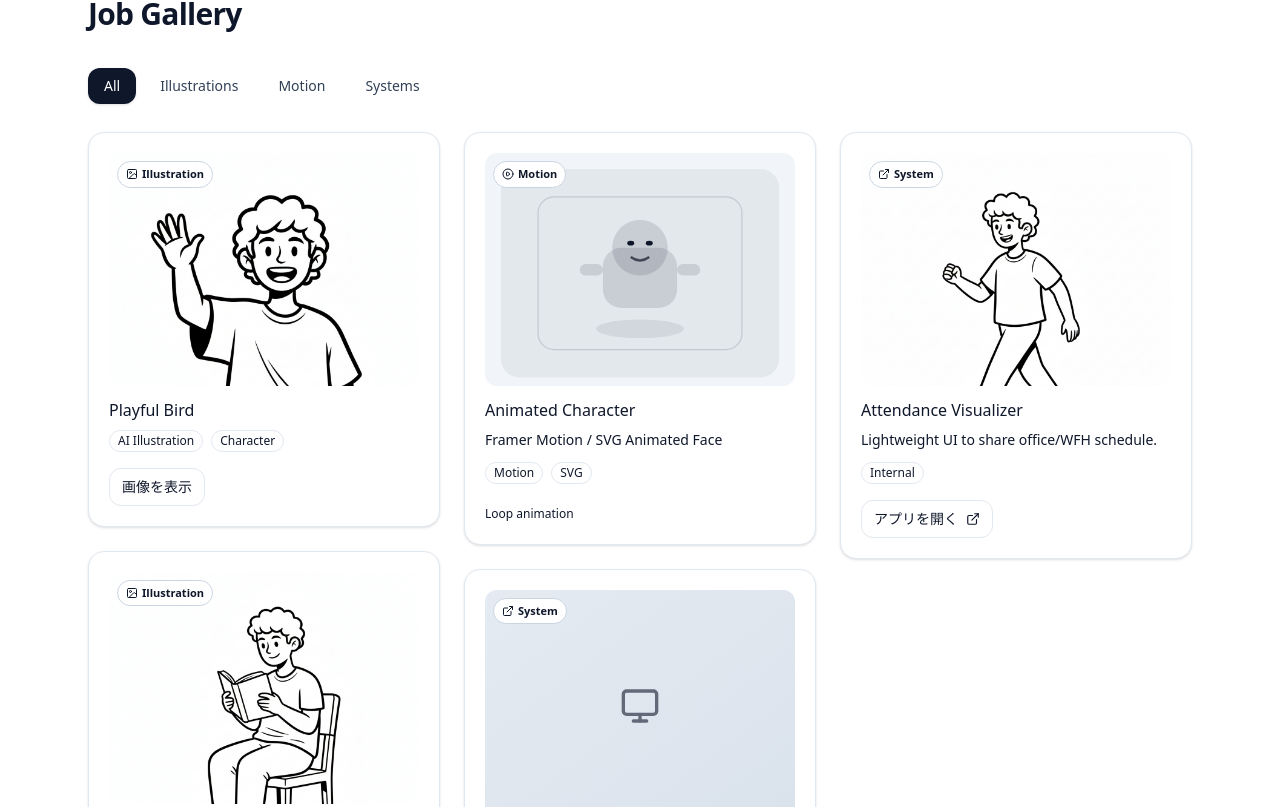
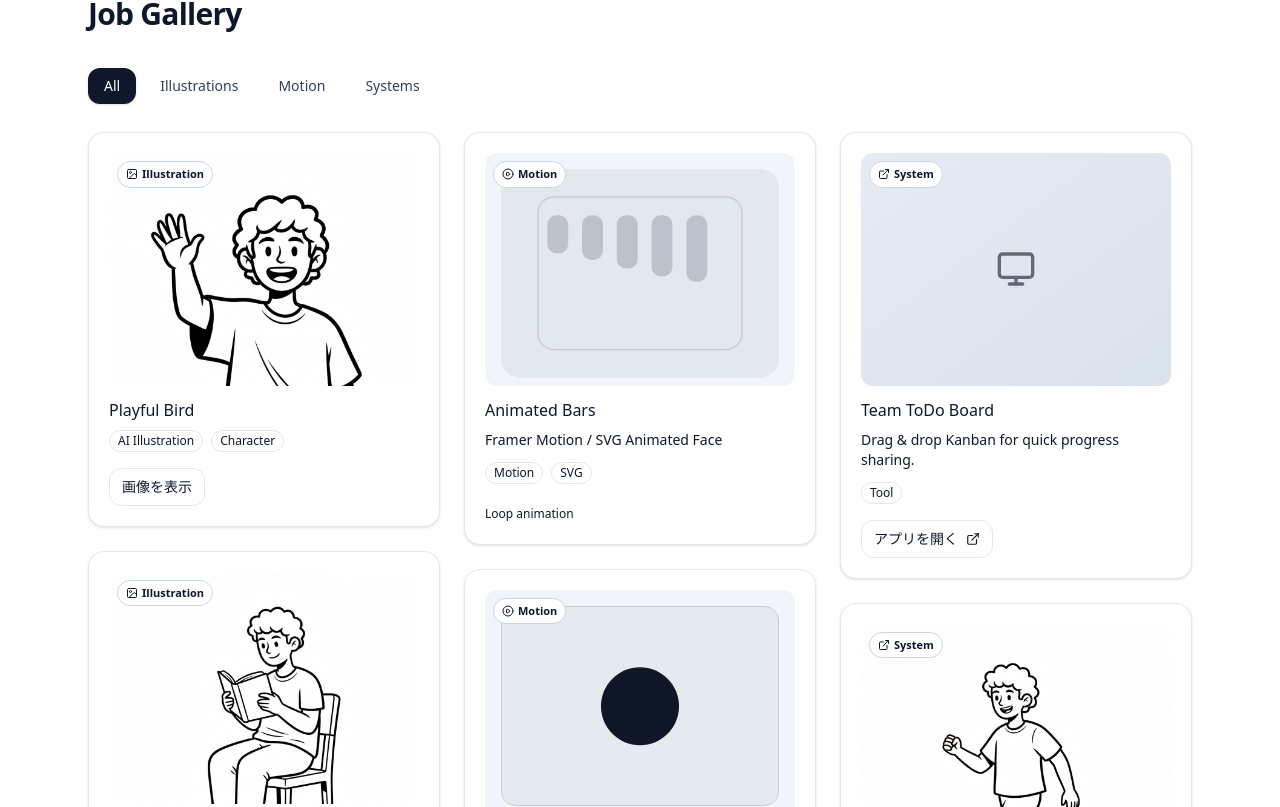
Before and after one commit to an-study/portfolio, a React (Vite) app: page /gallery in a window 1280 px wide. Shown: the part 553-1360 px from the top of the page. Built offline with nearby package versions, Linux system fonts and the light colour scheme.

Commit message:
feat(gallery): extract gallery data, add motion registry, local Lottie support, and sample animation

```diff
--- a/package.json
+++ b/package.json
@@ -13,6 +13,7 @@
   },
   "dependencies": {
     "framer-motion": "^12.23.12",
+    "lottie-web": "^5.12.2",
     "lucide-react": "^0.542.0",
     "react": "^19.1.1",
     "react-dom": "^19.1.1",
--- /dev/null
+++ b/public/lottie/logo.json
@@ -0,0 +1,85 @@
+{
+  "v": "5.7.6",
+  "fr": 60,
+  "ip": 0,
+  "op": 120,
+  "w": 200,
+  "h": 200,
+  "nm": "circle scale",
+  "ddd": 0,
+  "assets": [],
+  "layers": [
+    {
+      "ddd": 0,
+      "ind": 1,
+      "ty": 4,
+      "nm": "shape layer 1",
+      "sr": 1,
+      "ks": {
+        "o": { "a": 0, "k": 100 },
+        "r": { "a": 0, "k": 0 },
+        "p": { "a": 0, "k": [100, 100, 0] },
+        "a": { "a": 0, "k": [0, 0, 0] },
+        "s": {
+          "a": 1,
+          "k": [
+            {
+              "i": { "x": [0.667, 0.667, 0.667], "y": [1, 1, 1] },
+              "o": { "x": [0.333, 0.333, 0.333], "y": [0, 0, 0] },
+              "t": 0,
+              "s": [0, 0, 100]
+            },
+            { "t": 120, "s": [100, 100, 100] }
+          ]
+        }
+      },
+      "ao": 0,
+      "shapes": [
+        {
+          "ty": "gr",
+          "it": [
+            {
+              "d": 1,
+              "ty": "el",
+              "s": { "a": 0, "k": [80, 80] },
+              "p": { "a": 0, "k": [0, 0] },
+              "nm": "ellipse path 1",
+              "mn": "ADBE Vector Shape - Ellipse",
+              "hd": false
+            },
+            {
+              "ty": "fl",
+              "c": { "a": 0, "k": [0.06, 0.09, 0.16, 1] },
+              "o": { "a": 0, "k": 100 },
+              "nm": "fill 1",
+              "mn": "ADBE Vector Graphic - Fill",
+              "hd": false
+            },
+            {
+              "ty": "tr",
+              "p": { "a": 0, "k": [0, 0] },
+              "a": { "a": 0, "k": [0, 0] },
+              "s": { "a": 0, "k": [100, 100] },
+              "r": { "a": 0, "k": 0 },
+              "o": { "a": 0, "k": 100 },
+              "sk": { "a": 0, "k": 0 },
+              "sa": { "a": 0, "k": 0 },
+              "nm": "transform"
+            }
+          ],
+          "nm": "ellipse 1",
+          "np": 2,
+          "cix": 2,
+          "bm": 0,
+          "ix": 1,
+          "mn": "ADBE Vector Group",
+          "hd": false
+        }
+      ],
+      "ip": 0,
+      "op": 120,
+      "st": 0,
+      "bm": 0
+    }
+  ]
+}
--- /dev/null
+++ b/src/components/motion/AnimatedBars.tsx
@@ -0,0 +1,37 @@
+import { motion, useReducedMotion } from "framer-motion";
+
+export default function AnimatedBars({ className }: { className?: string }) {
+  const reduce = useReducedMotion();
+
+  const bars = [0, 1, 2, 3, 4];
+  const anim = (i: number) =>
+    reduce
+      ? {}
+      : {
+          height: [28, 60, 28],
+          transition: { duration: 1.2, delay: i * 0.08, repeat: Infinity, ease: "easeInOut" },
+        };
+
+  return (
+    <svg className={className} viewBox="0 0 240 180" role="img" aria-label="Animated bars">
+      <rect x={0} y={0} width={240} height={180} rx={16} fill="currentColor" opacity={0.06} />
+      <g transform="translate(40,40)">
+        {bars.map((b, i) => (
+          <motion.rect
+            key={i}
+            x={i * 30}
+            y={0}
+            width={18}
+            height={28}
+            rx={8}
+            fill="currentColor"
+            opacity={0.18}
+            animate={anim(i)}
+            style={{ originY: 14 }}
+          />
+        ))}
+      </g>
+      <rect x={32} y={24} width={176} height={132} rx={14} fill="none" stroke="currentColor" strokeOpacity={0.15} />
+    </svg>
+  );
+}
--- /dev/null
+++ b/src/components/motion/AnimatedLogo.tsx
@@ -0,0 +1,51 @@
+import { useEffect, useRef } from "react";
+import { useReducedMotion } from "framer-motion";
+import { asset, loadLottie } from "./lottie";
+
+export default function AnimatedLogo({ className }: { className?: string }) {
+  const containerRef = useRef<HTMLDivElement | null>(null);
+  const reduce = useReducedMotion();
+
+  useEffect(() => {
+    let anim: { destroy: () => void } | null = null;
+    if (reduce) return; // respect prefers-reduced-motion
+
+    let mounted = true;
+    (async () => {
+      try {
+        const lottie = await loadLottie();
+        if (!mounted || !containerRef.current) return;
+        // Place your Lottie JSON at: public/lottie/logo.json
+        anim = lottie.loadAnimation({
+          container: containerRef.current,
+          renderer: "svg",
+          loop: true,
+          autoplay: true,
+          path: asset("lottie/logo.json"),
+        });
+      } catch {
+        // noop; component renders a static fallback box
+      }
+    })();
+
+    return () => {
+      mounted = false;
+      if (anim) anim.destroy();
+    };
+  }, [reduce]);
+
+  return (
+    <div
+      className={(className ? className + " " : "") + "relative w-full h-full overflow-hidden"}
+      role="img"
+      aria-label="Animated logo"
+    >
+      {/* background panel */}
+      <div className="absolute inset-0 rounded-[16px] bg-current opacity-5" />
+      {/* lottie canvas fills box */}
+      <div ref={containerRef} className="absolute inset-0" />
+      {/* border overlay */}
+      <div className="absolute inset-0 rounded-[14px] border border-current/15 pointer-events-none" />
+    </div>
+  );
+}
--- /dev/null
+++ b/src/components/motion/lottie.ts
@@ -0,0 +1,15 @@
+// Local-bundled lottie-web
+import lottie from "lottie-web";
+
+export type LottiePlayer = typeof lottie;
+
+export async function loadLottie(): Promise<LottiePlayer> {
+  // Keep async signature for compatibility with existing callers
+  return lottie;
+}
+
+export function asset(path: string) {
+  const base = import.meta.env.BASE_URL || "/";
+  const clean = path.startsWith("/") ? path.slice(1) : path;
+  return new URL(clean, window.location.origin + base).toString();
+}
--- /dev/null
+++ b/src/components/motion/registry.tsx
@@ -0,0 +1,33 @@
+import React, { lazy } from "react";
+
+export type MotionComponent = React.ComponentType<{ className?: string }>;
+
+// Auto-discover all Animated*.tsx under this folder
+const modules = import.meta.glob<{ default: MotionComponent }>("./Animated*.tsx");
+
+const toKey = (path: string) => {
+  // e.g. "./AnimatedBars.tsx" -> "bars"
+  const m = path.match(/Animated([A-Za-z0-9]+)\.tsx$/);
+  if (!m) return null;
+  const name = m[1];
+  return name
+    .replace(/([a-z0-9])([A-Z])/g, "$1-$2")
+    .toLowerCase()
+    .replace(/^-+/, "");
+};
+
+const registry: Record<string, React.LazyExoticComponent<MotionComponent>> = {};
+for (const [path, loader] of Object.entries(modules)) {
+  const key = toKey(path);
+  if (!key) continue;
+  registry[key] = lazy(async () => {
+    const mod = await loader();
+    return { default: mod.default };
+  });
+}
+
+export function resolveMotionComponent(name?: string) {
+  const key = (name ?? "character").toLowerCase();
+  const Comp = registry[key] ?? registry["character"] ?? lazy(() => import("./AnimatedCharacter"));
+  return Comp;
+}
--- /dev/null
+++ b/src/data/gallery.ts
@@ -0,0 +1,47 @@
+// Gallery data and types separated for easier updates
+
+export type IllustItem = {
+  kind: "illust";
+  title: string;
+  thumb: string;
+  tags: string[];
+  href: string;
+};
+
+export type SystemItem = {
+  kind: "system";
+  title: string;
+  desc: string;
+  href: string;
+  tags?: string[];
+  thumb?: string;
+};
+
+// 任意のキーを許容（ファイル名から自動解決されます）
+export type MotionAnimKey = string;
+
+export type MotionItem = {
+  kind: "motion";
+  title: string;
+  desc?: string;
+  tags?: string[];
+  /** どのアニメーションを表示するか。未指定なら "character" */
+  anim?: MotionAnimKey;
+};
+
+export type GalleryItem = IllustItem | SystemItem | MotionItem;
+
+// Initial sample data; update freely
+export const GALLERY_ITEMS: GalleryItem[] = [
+  { kind: "illust", title: "Playful Bird", thumb: "illust/sample-01.jpg", tags: ["AI Illustration","Character"], href: "illust/sample-01.jpg" },
+  { kind: "illust", title: "Night City",   thumb: "illust/sample-02.jpg", tags: ["AI Illustration","Background"], href: "illust/sample-02.jpg" },
+
+  // Motion (animated example rendered in the card)
+  { kind: "motion", title: "Animated Character", desc: "Framer Motion / SVG Animated Face", tags: ["Motion","SVG"], anim: "character" },
+  { kind: "motion", title: "Animated Bars", desc: "Framer Motion / SVG Animated Face", tags: ["Motion","SVG"], anim: "bars" },
+  { kind: "motion", title: "Animated Logo", desc: "Framer Motion / SVG Animated Face", tags: ["Motion","SVG"], anim: "logo" },
+
+  { kind: "system", title: "Team ToDo Board", desc: "Drag & drop Kanban for quick progress sharing.", href: "https://example.com/app2", tags: ["Tool"] },
+  // thumb can be omitted; a placeholder will be shown
+  { kind: "system", title: "Attendance Visualizer", desc: "Lightweight UI to share office/WFH schedule.", href: "https://example.com/app1", tags: ["Internal"], thumb: "illust/sample-03.jpg" },
+];
--- a/src/pages/Gallery.tsx
+++ b/src/pages/Gallery.tsx
@@ -4,7 +4,8 @@ import { Chip } from "../components/Chip";
 import { Monitor, Image as ImageIcon, ExternalLink, X, PlayCircle } from "lucide-react";
 import { TogglePills } from "../components/TogglePills";
 import { motion, AnimatePresence } from "framer-motion";
-import AnimatedCharacter from "../components/AnimatedCharacter";
+import { resolveMotionComponent } from "../components/motion/registry";
+import { GALLERY_ITEMS, type IllustItem, type SystemItem, type MotionItem } from "../data/gallery";
 
 /** 画像パス -> 絶対URL（GitHub Pages /portfolio/ 対応） */
 const asset = (p: string) => {
@@ -13,24 +14,7 @@ const asset = (p: string) => {
   return new URL(clean, window.location.origin + base).toString();
 };
 
-/** データ型 */
-type IllustItem = { kind: "illust"; title: string; thumb: string; tags: string[]; href: string };
-type SystemItem = { kind: "system"; title: string; desc: string; href: string; tags?: string[]; thumb?: string };
-type MotionItem = { kind: "motion"; title: string; desc?: string; tags?: string[] };
-type Item = IllustItem | SystemItem | MotionItem;
-
-/** サンプルデータ */
-const ITEMS: Item[] = [
-  { kind: "illust", title: "Playful Bird", thumb: "illust/sample-01.jpg", tags: ["AI Illustration","Character"], href: "illust/sample-01.jpg" },
-  { kind: "illust", title: "Night City",   thumb: "illust/sample-02.jpg", tags: ["AI Illustration","Background"], href: "illust/sample-02.jpg" },
-
-  // ← ここが “動くイラスト（Lottie風）”
-  { kind: "motion", title: "Animated Character", desc: "Framer Motion / SVG Animated Face", tags: ["Motion","SVG"] },
-
-  { kind: "system", title: "Team ToDo Board", desc: "Drag & drop Kanban for quick progress sharing.", href: "https://example.com/app2", tags: ["Tool"] },
-  // サンプル画像がなければ thumb は省略OK（プレースホルダ表示）
-  { kind: "system", title: "Attendance Visualizer", desc: "Lightweight UI to share office/WFH schedule.", href: "https://example.com/app1", tags: ["Internal"], thumb: "illust/sample-03.jpg" },
-];
+/** データは ../data/gallery へ分離 */
 
 /** セクション */
 const Section = ({ title, children }: { title: string; children: React.ReactNode }) => (
@@ -53,8 +37,8 @@ export default function Gallery() {
   const [lightbox, setLightbox] = useState<{ src: string; title: string } | null>(null);
 
   const filtered = useMemo(() => {
-    if (tab === "all") return ITEMS;
-    return ITEMS.filter((it) => it.kind === tab);
+    if (tab === "all") return GALLERY_ITEMS;
+    return GALLERY_ITEMS.filter((it) => it.kind === tab);
   }, [tab]);
 
   const openLightbox = (src: string, title: string) => setLightbox({ src, title });
@@ -142,9 +126,13 @@ export default function Gallery() {
                           </div>
                         )
                       ) : (
-                        // Motion（ここに“動くキャラ”）
+                        // Motion（アニメ種別をデータで切り替え）
                         <div className="h-full w-full p-4">
-                        <AnimatedCharacter className="w-full h-full text-slate-700 dark:text-slate-200" />
+                          {(() => {
+                            const m = it as MotionItem;
+                            const Comp = resolveMotionComponent(m.anim);
+                            return <Comp className="w-full h-full text-slate-700 dark:text-slate-200" />;
+                          })()}
                         </div>
                       )}
                     </div>
```
Also changed, not shown: src/components/motion/AnimatedCharacter.tsx (line endings or trailing spaces), 1 other file (tests, documents, lock files or other folders).
